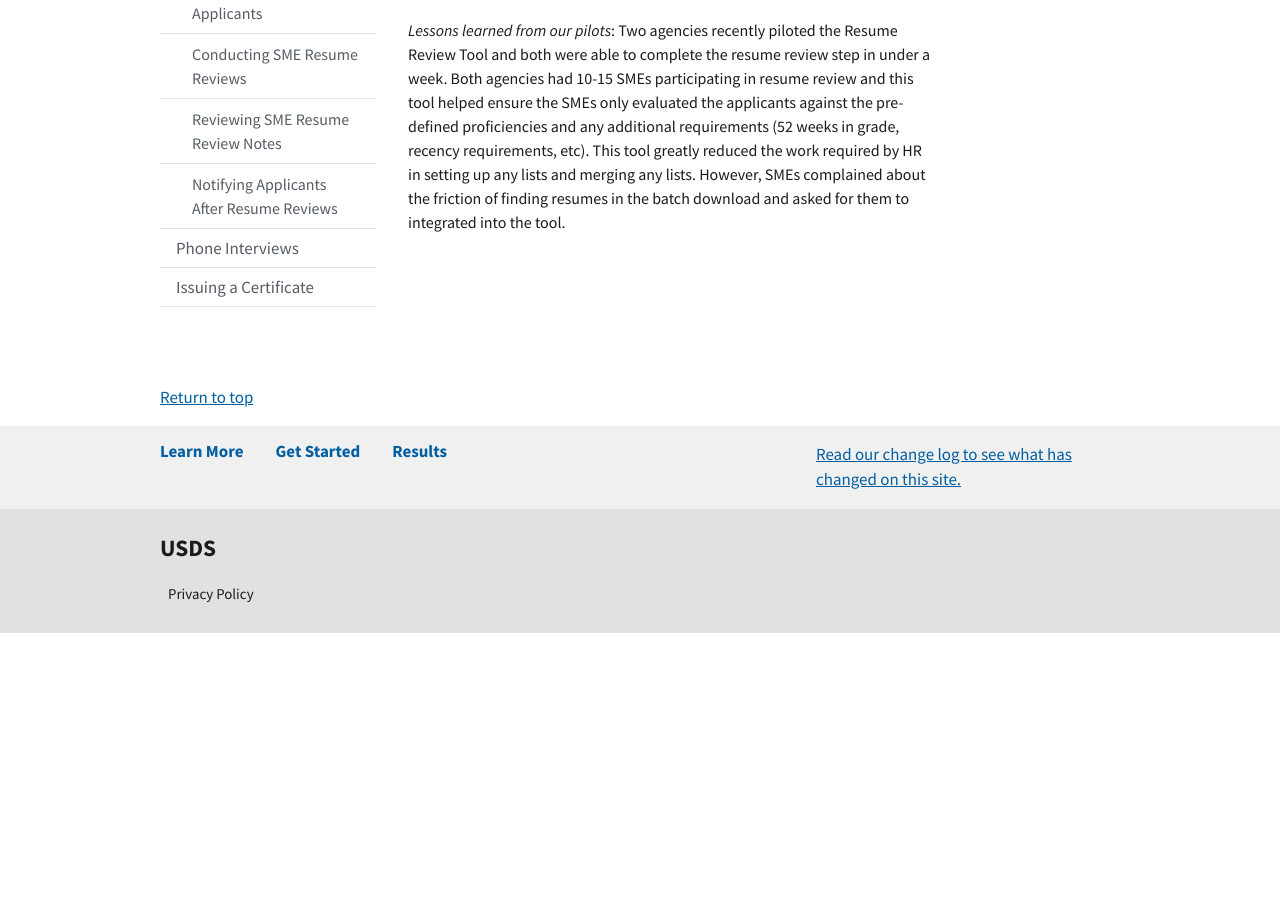
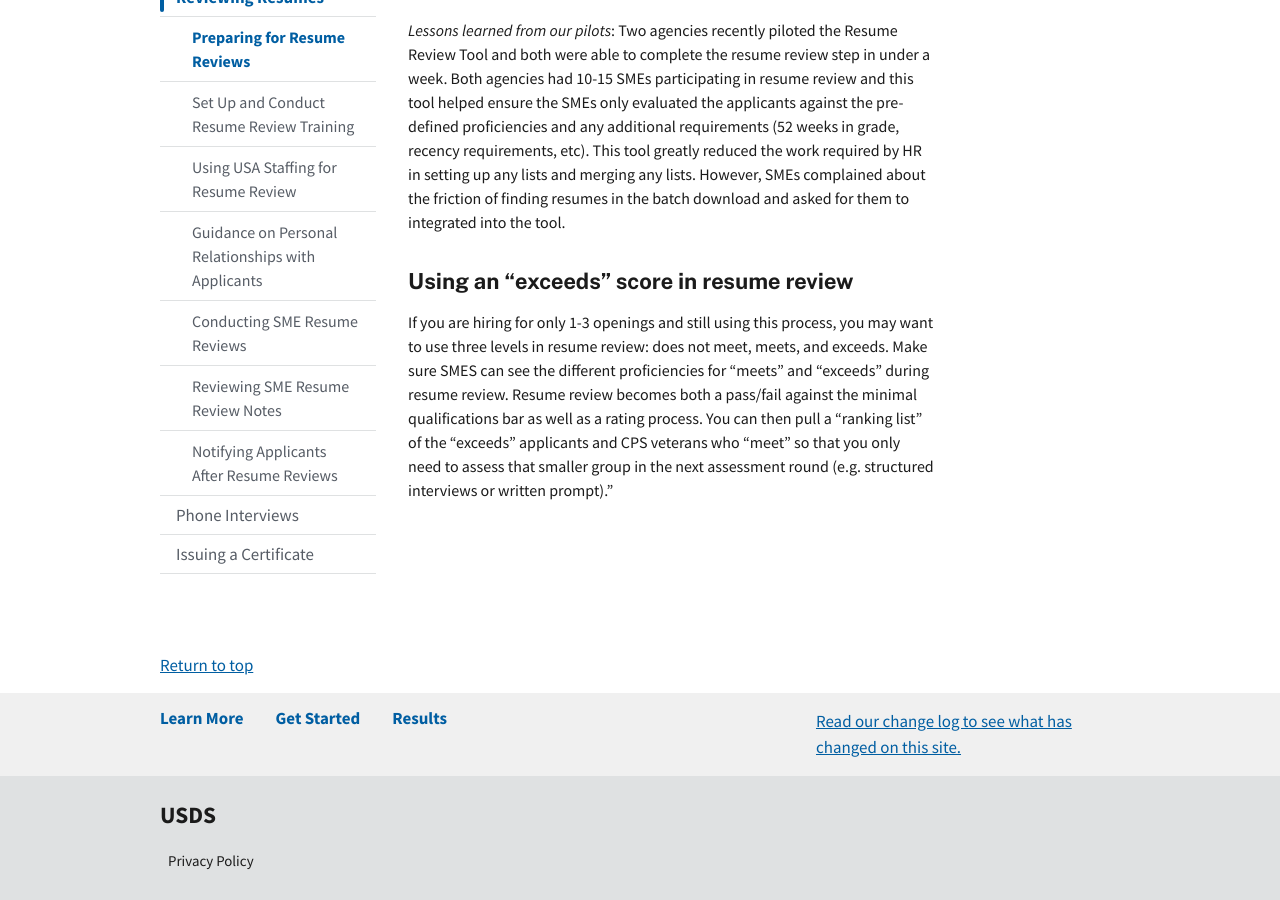
Before and after one commit to usds/SME-QA-Website, a Jekyll site: the page built from pages/phases/reviewing-resumes/prep.md, in a window 1280 px wide and 900 px high, scrolled down 2079 px. Built offline with Jekyll 4.4.1, drawn with Linux system fonts in a browser that asks for light colours; before the commit the page ends 2712 px from its top, so only the background shows below that.

Commit message:
Add exceeds info to website

```diff
--- a/pages/phases/reviewing-resumes/prep.md
+++ b/pages/phases/reviewing-resumes/prep.md
@@ -20,6 +20,7 @@
 
 Instead of reviewing resumes to determine minimum qualification, review the technical justification that SMEs provide to make sure their decision can be retraced later on. As HR specialist, you'll adjudicate veterans' preference after SMEs conduct phone assessment interviews.
 
+
 ### Decide on a Resume Review Platform for your SMEs
 
 #### Option 1 - SMEs review within your talent acquisition system.
@@ -40,3 +41,8 @@
 USDS has partnered with OPM to build and test a resume review tool to expedite the resume review stage and ensure objectivity from SMEs. View the demo of this tool here: https://smeqa-demo.app.cloud.gov/login. Resumes must be separately batch downloaded and emailed to the participating SMEs. This tool automates the process of every resume needing two reviews and a tiebreaker if necessary. It also ensures SMEs can not see each others' decision. It allows HR to approve or reject the justification statements written by SMEs and provide them with feedback on their review. Finally, it gives HR metrics in real time regarding how many reviews are remaining.  This tool uses OPM's cloud.gov account and OPM's login.gov instance. It has an interim authority to operate and is available for testing in a limited number of pilots. In FY21 OPM plans to integrate these features directly into USA Staffing.
 
 *Lessons learned from our pilots*: Two agencies recently piloted the Resume Review Tool and both were able to complete the resume review step in under a week.  Both agencies had 10-15 SMEs participating in resume review and this tool helped ensure the SMEs only evaluated the applicants against the pre-defined proficiencies and any additional requirements (52 weeks in grade, recency requirements, etc). This tool greatly reduced the work required by HR in setting up any lists and merging any lists. However, SMEs complained about the friction of finding resumes in the batch download and asked for them to integrated into the tool.
+
+
+### Using an "exceeds" score in resume review
+
+If you are hiring for only 1-3 openings and still using this process, you may want to use three levels in resume review: does not meet, meets, and exceeds. Make sure SMES can see the different proficiencies for “meets” and “exceeds” during resume review. Resume review becomes both a pass/fail against the minimal qualifications bar as well as a rating process. You can then pull a "ranking list" of the "exceeds" applicants and CPS veterans who "meet" so that you only need to assess that smaller group in the next assessment round (e.g. structured interviews or written prompt)."
```
